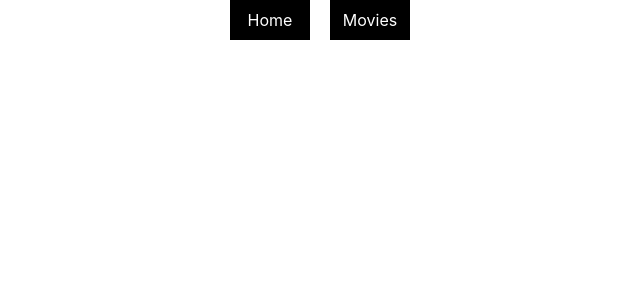
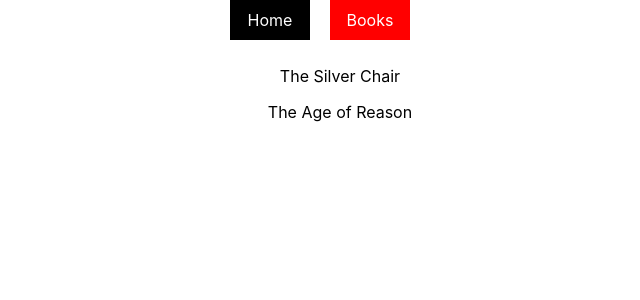
Before and after one commit to valera2022/PROJECT2, a React (Create React App) app: page /books in a window 1280 px wide. Shown: the top 300 px of the page, without its empty margins (320-960 px from the left). Built offline with nearby package versions, Linux system fonts and the light colour scheme; data requests are answered from the project's data file.

Commit message:
mapping through data

```diff
--- a/src/Book.js
+++ b/src/Book.js
@@ -0,0 +1,14 @@
+import React from "react";
+
+
+function Book({book}){
+    return(
+        <div>
+
+        </div>
+
+    )
+}
+
+
+export default Book
--- a/src/BooksIndex.js
+++ b/src/BooksIndex.js
@@ -1,8 +1,23 @@
-import React,{useState,useEffect} from "react";
+import React,{useState} from "react";
+import { useEffect } from "react";
+import Book from "./Book";
 
 function BooksIndex(){
+    const [books,setBooks] =  useState([])
+
+    useEffect(()=>{
+        fetch("http://localhost:8000/books")
+        .then(r=> r.json())
+        .then(data=>{ setBooks(data)})
+    },[])
+
+    let booksList = books.map((book)=>{
+        return <ul>{book.name}</ul>
+    })
     return(
         <div>
+            {booksList}
+
 
         </div>
     )
--- a/src/NavBar.js
+++ b/src/NavBar.js
@@ -25,14 +25,14 @@ function NavBar() {
         </NavLink>
 
         <NavLink
-          to="/movies"
+          to="/books"
           exact
           style={style}
           activeStyle={{
             background: "red",
           }}
         className="NavLink">
-          Movies
+          Books
         </NavLink>
       </div>
     );
--- a/src/db.json
+++ b/src/db.json
@@ -8,7 +8,7 @@
         "img": "https://i.ebayimg.com/images/g/2ToAAOSwc6FhaXaq/s-l500.jpg"
       },
       {
-        "id": 1,
+        "id": 2,
         "name": "The Age of Reason",
         "author": "Thomas Paine",
         "date": "1794",
```
